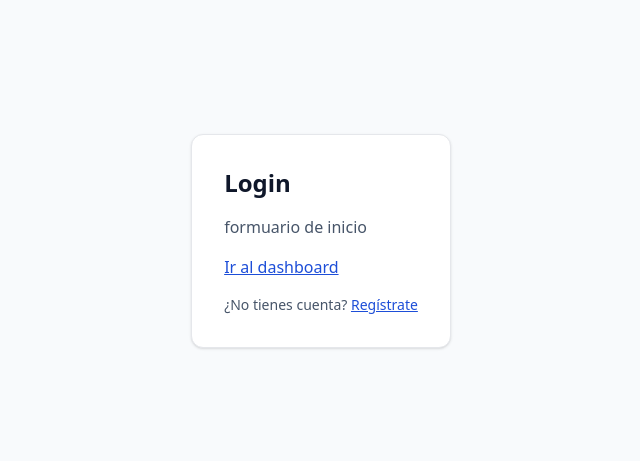
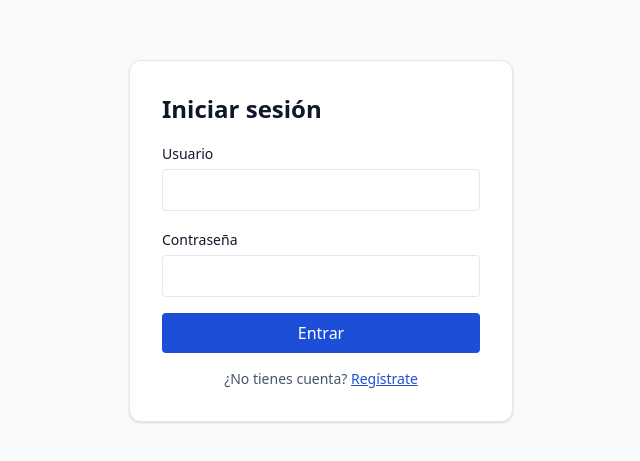
Before and after one commit to AritzOntal/MusicRights-web, a React (Vite) app: page /login in a window 1280 px wide. Shown: the part 159-620 px from the top of the page, without its empty margins (319-959 px from the left). Built offline with nearby package versions, Linux system fonts and the light colour scheme; no server answers.

Commit message:
añadido InvalidCredentialsException a servicio de login

```diff
--- a/src/pages/LoginPage.tsx
+++ b/src/pages/LoginPage.tsx
@@ -1,23 +1,97 @@
-import { Link } from 'react-router-dom'
+import { useState } from 'react'
+import { Link, useNavigate } from 'react-router-dom'
+import axios from 'axios'
+import { login, TOKEN_STORAGE_KEY } from '../services/authService'
 
 function LoginPage() {
+  const navigate = useNavigate()
+
+  const [username, setUsername] = useState('')
+  const [password, setPassword] = useState('')
+  const [error, setError] = useState<string | null>(null)
+  const [loading, setLoading] = useState(false)
+
+  async function handleSubmit(event: React.FormEvent<HTMLFormElement>) {
+    event.preventDefault()
+    setError(null)
+    setLoading(true)
+
+    try {
+      // Si todo va bien, recibimos el JWT.
+      const token = await login(username, password)
+
+      // Le damos persistencia en el navegador
+      localStorage.setItem(TOKEN_STORAGE_KEY, token)
+
+      // 3. Navegamos al dashboard
+      navigate('/dashboard', { replace: true })
+    } catch (err) {
+      // Manejo de forbidden o Unauthorized y desconocidos
+      if (axios.isAxiosError(err)) {
+        if (err.response?.status === 401 || err.response?.status === 403) {
+          setError('Usuario o contraseña incorrectos')
+        } else if (err.response) {
+          setError(`Error ${err.response.status}: no se pudo iniciar sesión`)
+        } else {
+          setError('No se pudo conectar con el servidor')
+        }
+      } else {
+        setError('Error inesperado')
+      }
+    } finally {
+      setLoading(false)
+    }
+  }
+
   return (
-    <main className="min-h-screen flex items-center justify-center">
-      <div className="p-8 bg-white rounded-xl shadow border">
-        <h1 className="text-2xl font-bold mb-4">Login</h1>
-        <p className="text-slate-600 mb-4">
-        formuario de inicio
-        </p>
-        <Link to="/dashboard" className="text-blue-700 underline">
-          Ir al dashboard
-        </Link>
-        <p className="text-sm text-slate-600 text-center mt-4">
+    <main className="min-h-screen flex items-center justify-center bg-slate-50">
+      <form
+        onSubmit={handleSubmit}
+        className="w-full max-w-sm p-8 bg-white rounded-xl shadow border space-y-4"
+      >
+        <h1 className="text-2xl font-bold mb-2">Iniciar sesión</h1>
+
+        <label className="block">
+          <span className="text-sm font-medium">Usuario</span>
+          <input
+            type="text"
+            value={username}
+            onChange={(e) => setUsername(e.target.value)}
+            disabled={loading}
+            className="mt-1 w-full border rounded px-3 py-2"
+            autoComplete="username"
+          />
+        </label>
+
+        <label className="block">
+          <span className="text-sm font-medium">Contraseña</span>
+          <input
+            type="password"
+            value={password}
+            onChange={(e) => setPassword(e.target.value)}
+            disabled={loading}
+            className="mt-1 w-full border rounded px-3 py-2"
+            autoComplete="current-password"
+          />
+        </label>
+
+        {error && <p className="text-sm text-red-600">{error}</p>}
+
+        <button
+          type="submit"
+          disabled={loading}
+          className="w-full bg-blue-700 text-white font-medium py-2 rounded hover:bg-blue-800 disabled:opacity-50"
+        >
+          {loading ? 'Entrando...' : 'Entrar'}
+        </button>
+
+        <p className="text-sm text-slate-600 text-center">
           ¿No tienes cuenta?{' '}
           <Link to="/register" className="text-blue-700 underline">
             Regístrate
           </Link>
         </p>
-      </div>
+      </form>
     </main>
   )
 }
--- a/src/services/authService.ts
+++ b/src/services/authService.ts
@@ -1,7 +1,14 @@
 //Traemos el cliente que hemos importado
 import { apiClient } from '../api/client'
+
+export const TOKEN_STORAGE_KEY = 'musicrights.token'
 
 export async function register(username: string, password: string): Promise<void> {
     //utiliza el cliente y con axios hace la llamada
   await apiClient.post('/v1/users', { username, password })
 }
+
+export async function login(username: string, password: string): Promise<string> {
+  const response = await apiClient.post('/auth/login', { username, password })
+  return response.data
+}
```
